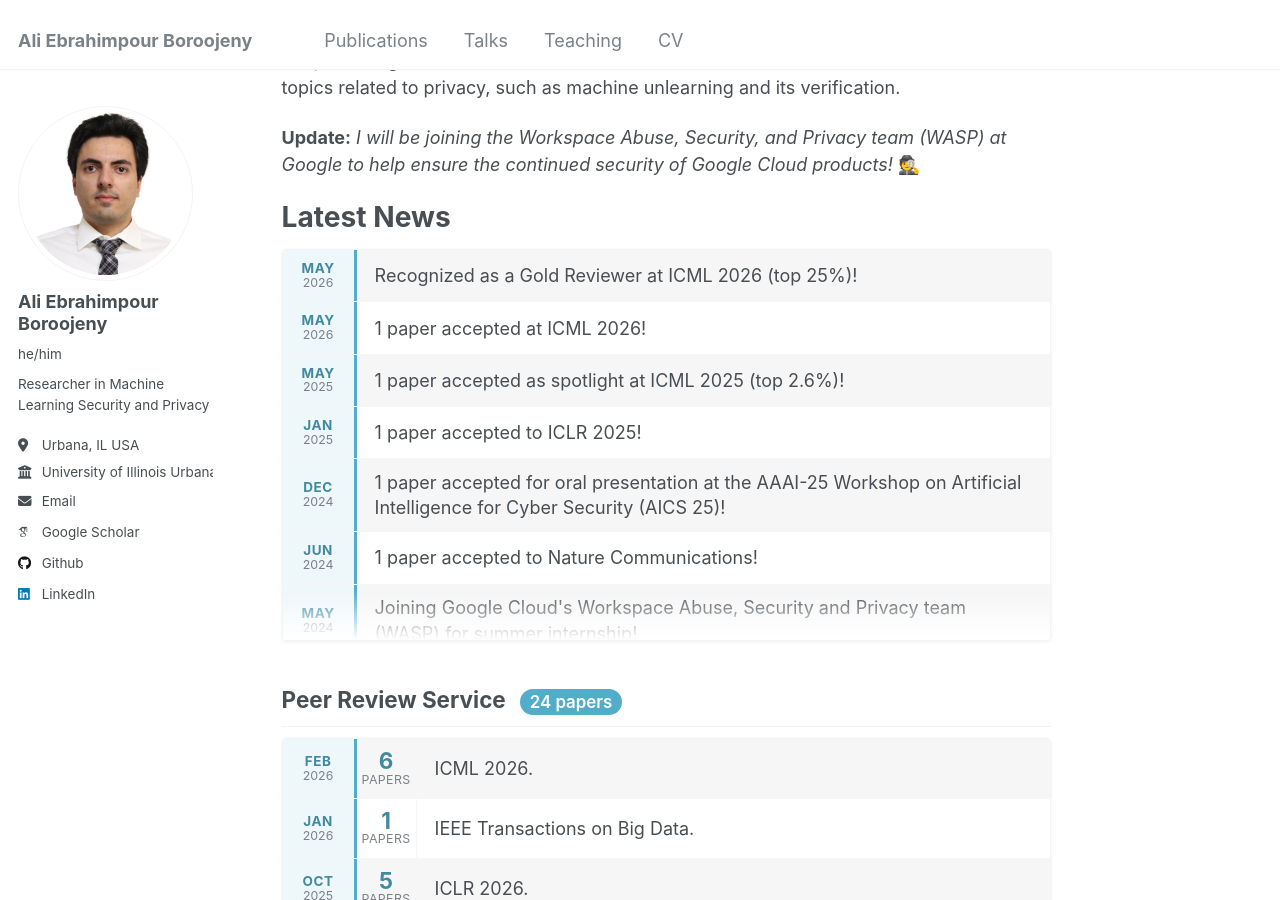
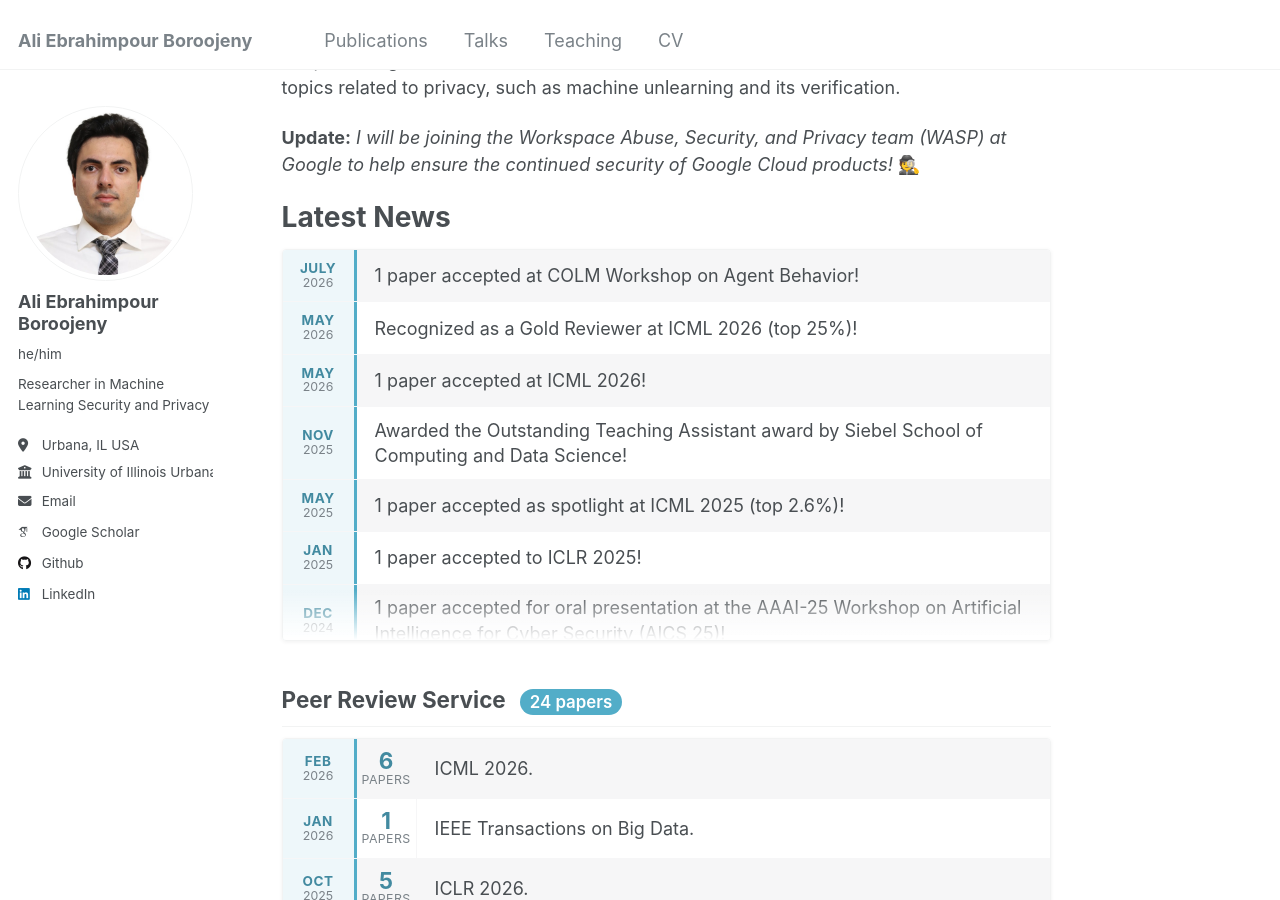
Before and after one commit to Ali-E/ali-e.github.io, a Jekyll site: the page built from _pages/about.md, in a window 1280 px wide and 900 px high, scrolled down 260 px. Built offline with Jekyll 4.4.1, drawn with Linux system fonts in a browser that asks for light colours; emoji names are drawn with the system emoji font; some web fonts are replaced.

Commit message:
updates with COLM workshop

```diff
--- a/_pages/about.md
+++ b/_pages/about.md
@@ -19,12 +19,20 @@ More specifically, I am interested in designing methods that increase the robust
 <div class="news-scroll-container">
 <div class="news-scroll-inner">
 <div class="news-item">
+<div class="news-date"><span class="news-month">July</span><span class="news-year">2026</span></div>
+<div class="news-text">1 paper accepted at COLM Workshop on Agent Behavior!</div>
+</div>
+<div class="news-item">
 <div class="news-date"><span class="news-month">May</span><span class="news-year">2026</span></div>
 <div class="news-text">Recognized as a Gold Reviewer at ICML 2026 (top 25%)!</div>
 </div>
 <div class="news-item">
 <div class="news-date"><span class="news-month">May</span><span class="news-year">2026</span></div>
 <div class="news-text">1 paper accepted at ICML 2026!</div>
+</div>
+<div class="news-item">
+<div class="news-date"><span class="news-month">Nov</span><span class="news-year">2025</span></div>
+<div class="news-text">Awarded the Outstanding Teaching Assistant award by Siebel School of Computing and Data Science!</div>
 </div>
 <div class="news-item">
 <div class="news-date"><span class="news-month">May</span><span class="news-year">2025</span></div>
```
